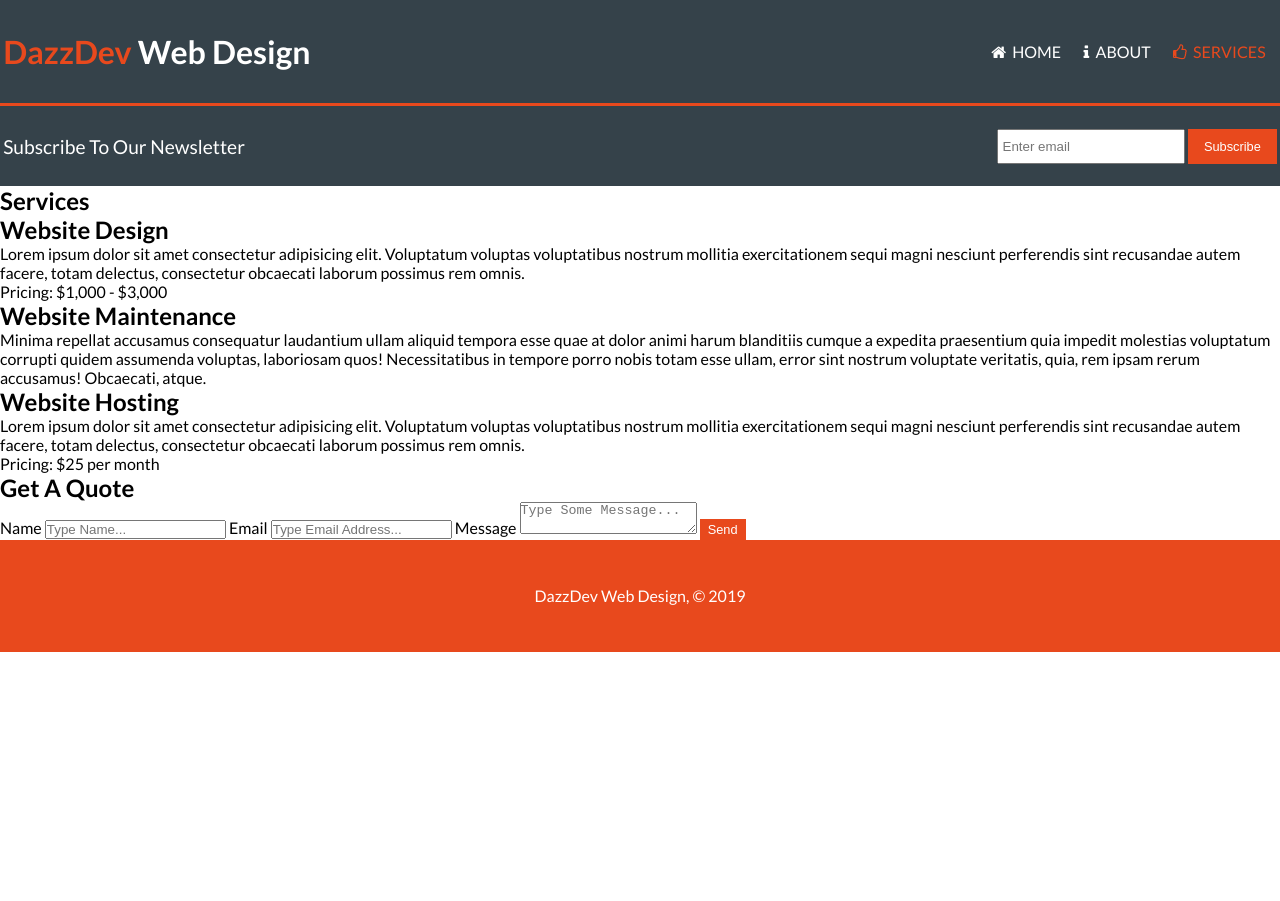
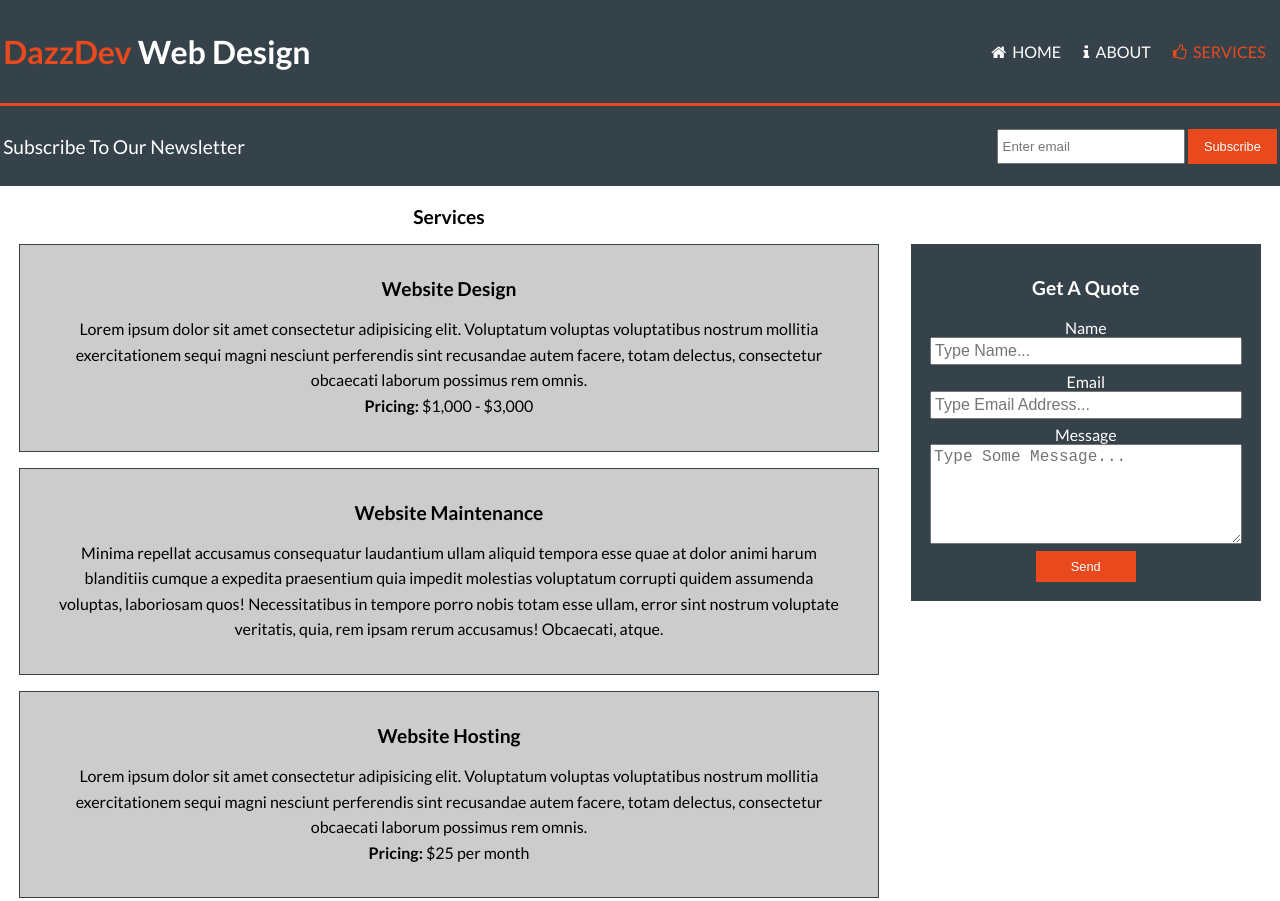
Before and after one commit to DariuszOkonski/webpage-web-design, a website: page services.html in a window 1280 px wide. Shown: the top 901 px of the page. Before the commit the page ends 800 px from the top, so only its background shows below. Drawn offline with Linux system fonts and the light colour scheme.

Commit message:
automatic changes at file index.css

```diff
--- a/css/index.css
+++ b/css/index.css
@@ -379,4 +379,114 @@ body {
     margin: 1rem 1.4rem;
   }
 }
+
+.services-all {
+  padding: 0.2rem;
+}
+
+.services-all .services-left,
+.services-all .services-right {
+  text-align: center;
+  padding: 0 1rem;
+}
+
+.services-all .services-left__header,
+.services-all .services-right__header {
+  font-size: 1rem;
+  padding: 1rem 0;
+}
+
+.services-all .services-left .services {
+  border: 1px solid #35424A;
+  background-color: #ccc;
+  padding: 1rem;
+  margin-bottom: 0.5rem;
+}
+
+.services-all .services-left .services__header {
+  font-size: 1rem;
+  margin-bottom: 1rem;
+}
+
+.services-all .services-left .services__paragraph {
+  font-size: 0.8rem;
+  line-height: 1.4rem;
+}
+
+.services-all .services-left .services__paragraph span {
+  font-weight: bold;
+}
+
+.services-all .services-right {
+  color: #FFFFFF;
+}
+
+.services-all .services-right__bg {
+  background-color: #35424A;
+  padding: 1rem;
+}
+
+.services-all .services-right .form label,
+.services-all .services-right .form input,
+.services-all .services-right .form textarea {
+  display: block;
+  width: 100%;
+  padding: 0.2rem;
+  font-size: 0.8rem;
+}
+
+.services-all .services-right .form__btn {
+  width: 100%;
+  margin: 0.2rem 0;
+  padding: 0.5rem 0.2rem;
+}
+
+.services-all .services-right .form textarea {
+  min-height: 100px;
+}
+
+@media (min-width: 1025px) {
+  .services-all {
+    display: -webkit-box;
+    display: -ms-flexbox;
+    display: flex;
+  }
+  .services-all .services-left {
+    width: 70%;
+  }
+  .services-all .services-left .services {
+    padding: 2rem;
+    margin-bottom: 1rem;
+  }
+  .services-all .services-left .services__header {
+    font-size: 1.2rem;
+  }
+  .services-all .services-left .services__paragraph {
+    font-size: 1rem;
+    line-height: 1.6rem;
+  }
+  .services-all .services-right {
+    width: 30%;
+    margin-top: 3.4rem;
+  }
+  .services-all .services-right .form label,
+  .services-all .services-right .form input,
+  .services-all .services-right .form textarea {
+    padding: 0.2rem;
+    font-size: 1rem;
+  }
+  .services-all .services-right .form__btn {
+    display: inline-block;
+    width: 100px;
+    margin: 0.2rem 0;
+    padding: 0.5rem 0.2rem;
+  }
+  .services-all .services-right .form textarea {
+    min-height: 100px;
+  }
+  .services-all .services-left__header,
+  .services-all .services-right__header {
+    font-size: 1.2rem;
+  }
+}
 /*# sourceMappingURL=index.css.map */
```
Also changed, not shown: 1 other file.
